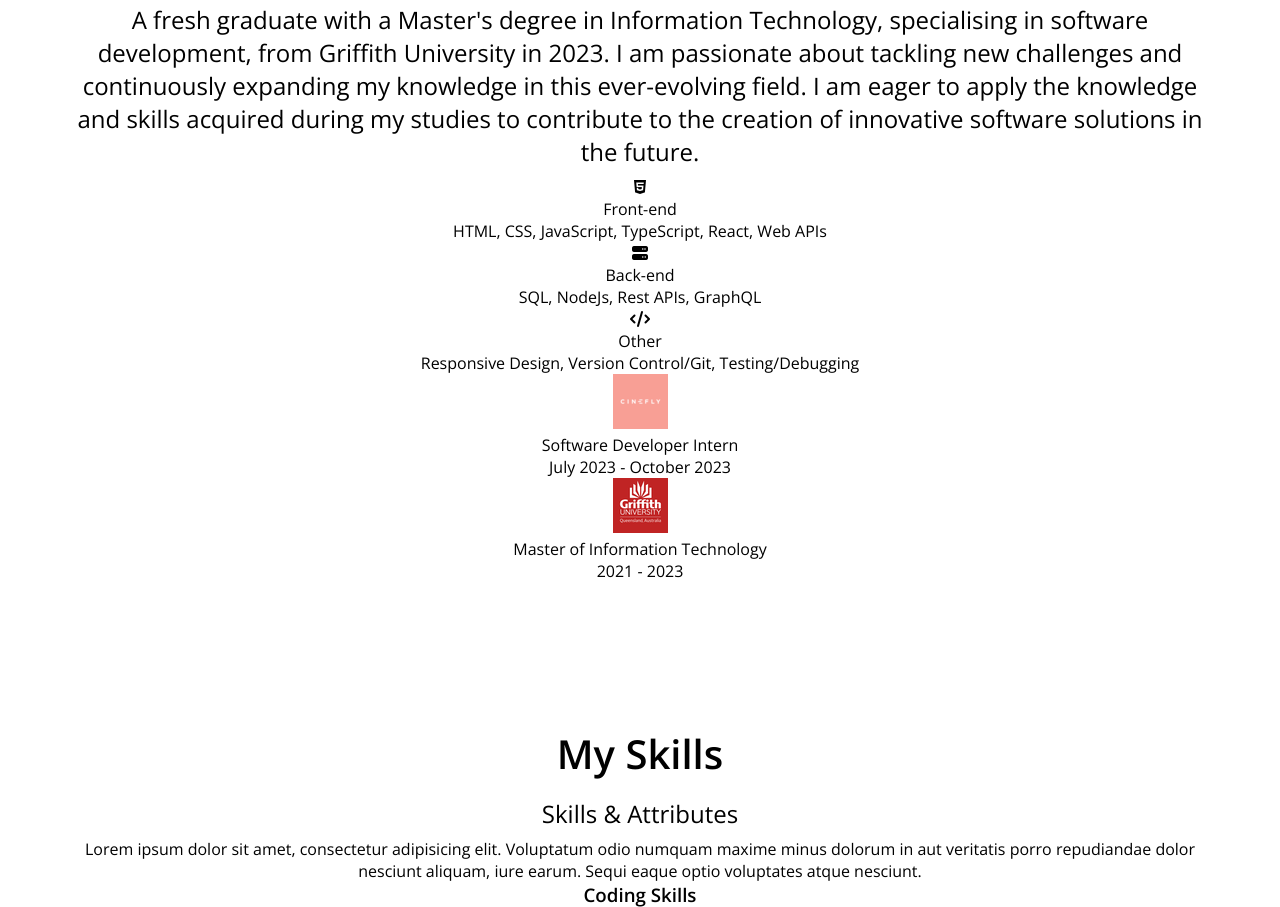
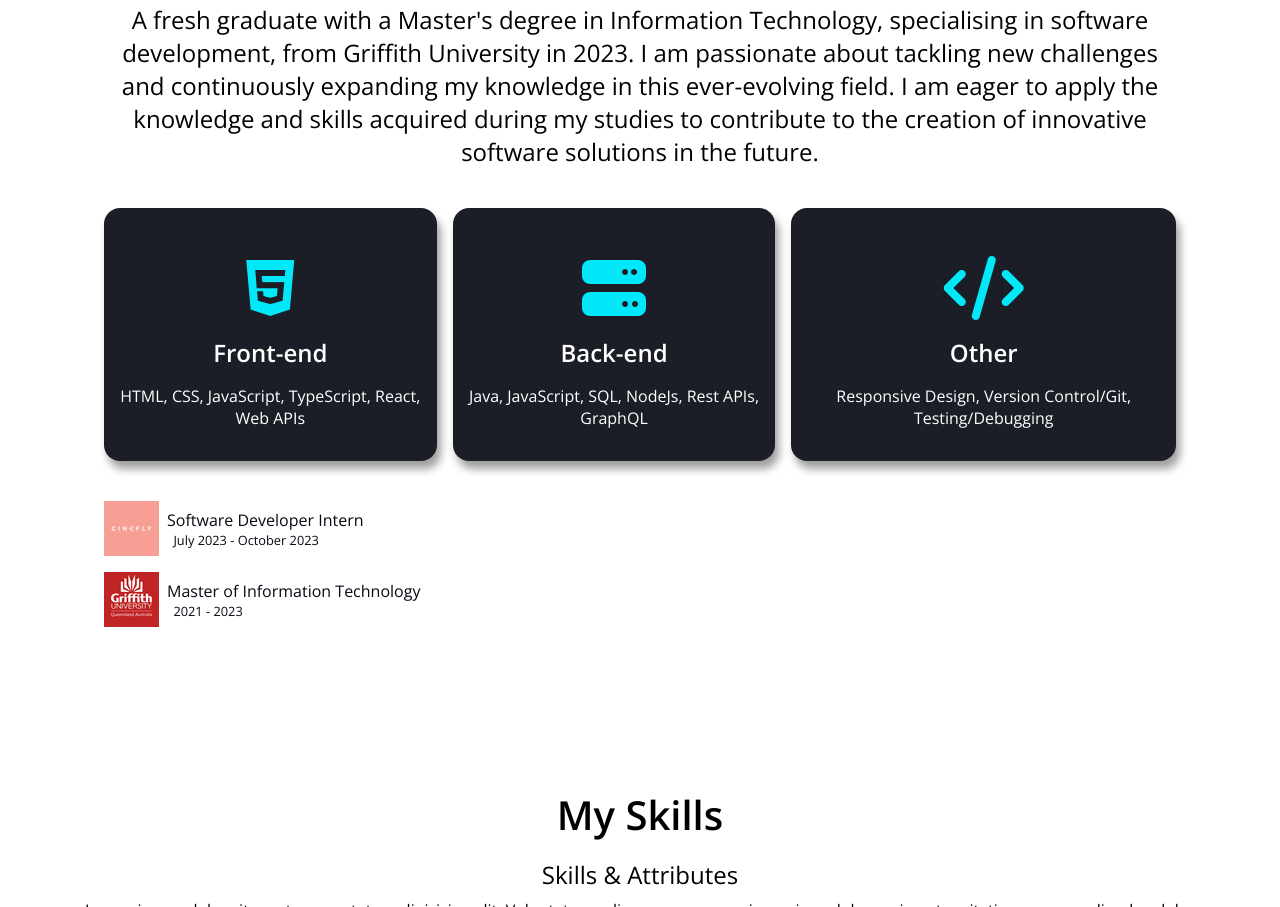
Before and after one commit to Yong4016/my_portfolio, a plain HTML site: page index.html in a window 1280 px wide. Shown: the part 943-1850 px from the top of the page. Drawn offline with nearby package versions, Linux system fonts and the light colour scheme.

Commit message:
CSS-About

```diff
--- a/css/style.css
+++ b/css/style.css
@@ -13,6 +13,9 @@
   --color-blue: #03e8f9;
   --color-orange: #fd6413;
   --color-gray: #1b1e26;
+
+  /* Size */
+  --size-max-width: 1200px;
 }
 
 * {
@@ -57,6 +60,11 @@ button:focus {
 .section {
   padding: 4rem;
   text-align: center;
+}
+
+.max-container {
+  max-width: var(--size-max-width);
+  margin: auto;
 }
 
 .title {
@@ -175,3 +183,58 @@ button:focus {
   outline: 2px solid var(--color-accent);
   color: var(--color-text);
 }
+
+/* About */
+.majors {
+  display: flex;
+  justify-content: space-between;
+  gap: 1rem;
+  margin: 2.5rem 0;
+}
+
+.major {
+  background-color: var(--color-primary-variant);
+  padding: 2rem 1rem;
+  color: var(--color-text);
+  border-radius: 1rem;
+  cursor: default;
+  box-shadow: 4px 8px 8px rgba(0, 0, 0, 0.38);
+}
+
+.major__icon {
+  font-size: 4rem;
+  margin: 1rem 0;
+  color: var(--color-accent);
+  transition: all 300ms ease;
+}
+
+.major__title {
+  font-size: 1.5rem;
+  font-weight: bold;
+  margin-bottom: 1rem;
+}
+
+.major:hover .major__icon {
+  transform: rotate(-15deg) scale(1.2);
+}
+
+.jobs {
+  text-align: start;
+}
+
+.job {
+  display: flex;
+  align-items: center;
+  gap: 8px;
+  margin-bottom: 1rem;
+}
+
+.job__name {
+  color: var(--color-primary);
+}
+
+.job__period {
+  color: var(--color-primary);
+  font-size: 0.8rem;
+  text-indent: 0.4rem;
+}
--- a/index.html
+++ b/index.html
@@ -156,7 +156,7 @@
       <!-- About -->
       <section
         id="about"
-        class="section"
+        class="section max-container"
       >
         <h2 class="title">About me</h2>
         <p class="desc">
@@ -168,41 +168,43 @@
           contribute to the creation of innovative software solutions in the
           future.
         </p>
-        <ul>
-          <li>
-            <i class="fa-brands fa-html5"></i>
-            <p>Front-end</p>
+        <ul class="majors">
+          <li class="major">
+            <i class="fa-brands fa-html5 major__icon"></i>
+            <p class="major__title">Front-end</p>
             <p>HTML, CSS, JavaScript, TypeScript, React, Web APIs</p>
           </li>
-          <li>
-            <i class="fa-solid fa-server"></i>
-            <p>Back-end</p>
-            <p>SQL, NodeJs, Rest APIs, GraphQL</p>
+          <li class="major">
+            <i class="fa-solid fa-server major__icon"></i>
+            <p class="major__title">Back-end</p>
+            <p>Java, JavaScript, SQL, NodeJs, Rest APIs, GraphQL</p>
           </li>
-          <li>
-            <i class="fa-solid fa-code"></i>
-            <p>Other</p>
+          <li class="major">
+            <i class="fa-solid fa-code major__icon"></i>
+            <p class="major__title">Other</p>
             <p>Responsive Design, Version Control/Git, Testing/Debugging</p>
           </li>
         </ul>
-        <ul>
-          <li>
+        <ul class="jobs">
+          <li class="job">
             <img
               src="images/Cinefly.png"
               alt="internship"
             />
             <div>
-              <p>Software Developer Intern</p>
-              <p>July 2023 - October 2023</p>
+              <p class="job__name">Software Developer Intern</p>
+              <p class="job__period">July 2023 - October 2023</p>
             </div>
           </li>
-          <li>
+          <li class="job">
             <img
               src="images/Griffith.png"
               alt="university"
             />
-            <p>Master of Information Technology</p>
-            <p>2021 - 2023</p>
+            <div>
+              <p class="job__name">Master of Information Technology</p>
+              <p class="job__period">2021 - 2023</p>
+            </div>
           </li>
         </ul>
       </section>
```
